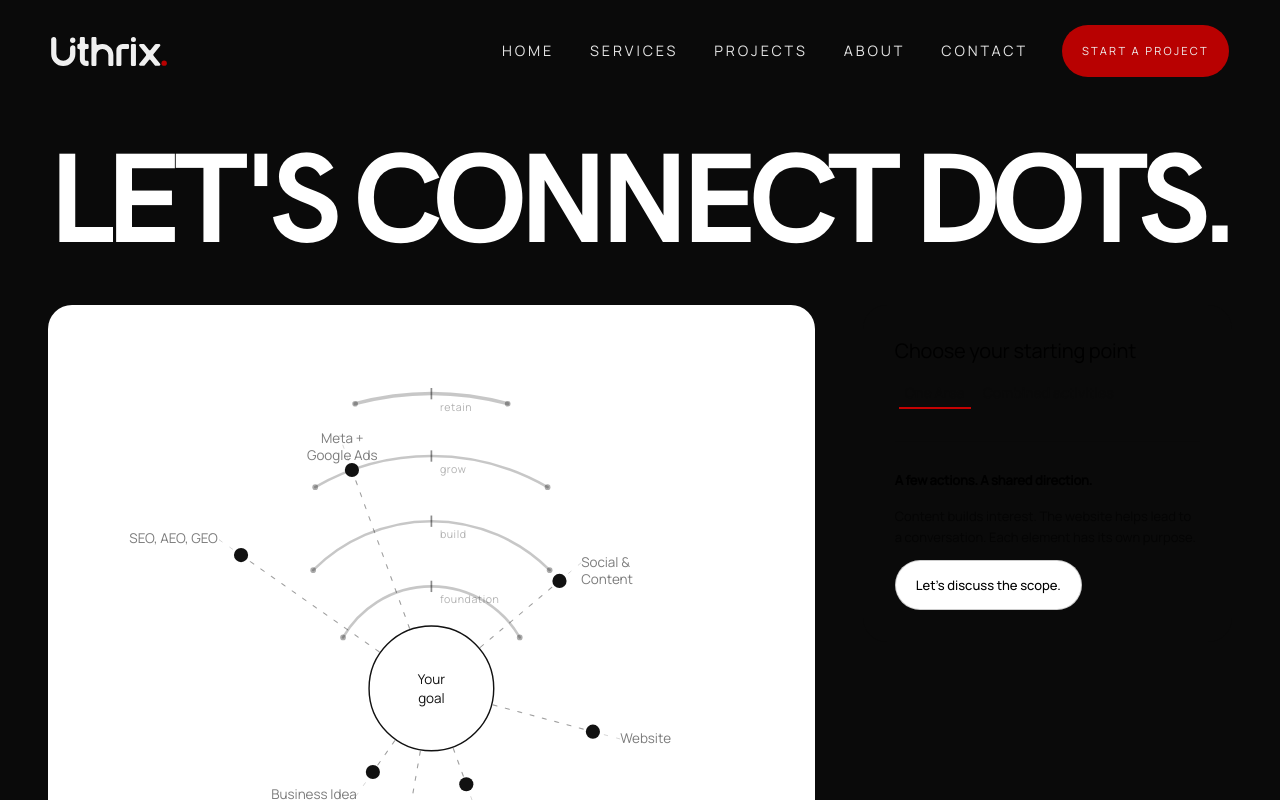
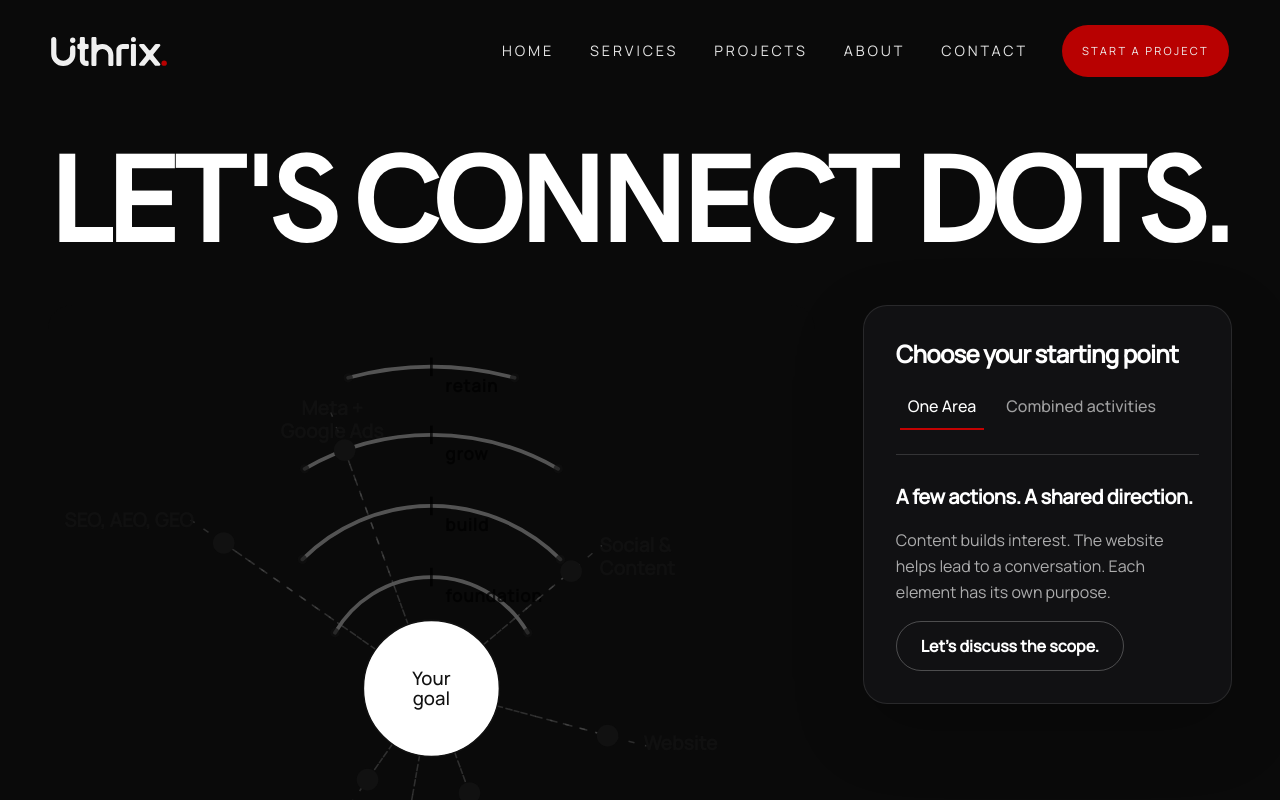
Before and after one commit to Uthrix-Digital/uthrix-digital, a Next.js app: page /ConnetMainDots in a window 1280 px wide. Shown: the top 800 px of the page. Built offline with nearby package versions, Linux system fonts and the light colour scheme.

Commit message:
refactor: update styling and improve layout in GrowthPathMap and RadarMap components

```diff
--- a/src/components/shared/(GrowthPathMap)/GrowthPathMap.tsx
+++ b/src/components/shared/(GrowthPathMap)/GrowthPathMap.tsx
@@ -61,8 +61,8 @@ export function GrowthPathMap() {
   return (
     <div className="mt-12 grid grid-cols-1 items-start gap-8 lg:grid-cols-[minmax(0,1.35fr)_minmax(20rem,0.65fr)] lg:gap-12">
       <section
-        aria-label="Growth path radar"
-        className="min-w-0 rounded-3xl bg-white p-4 sm:p-8"
+        aria-label="Growth path signal map"
+        className="rounded-2xl bg-foreground"
       >
         <RadarMap
           mask={mask}
@@ -72,12 +72,12 @@ export function GrowthPathMap() {
         />
       </section>
 
-      <aside className="min-w-0 rounded-3xl bg-foreground p-6 text-black sm:p-8 lg:sticky lg:top-8">
-        <p className="type-h6 tracking-[-0.01em]">
+      <aside className="min-w-0 rounded-3xl border border-white/10 bg-[#111113] p-6 text-white shadow-[0_24px_70px_rgba(0,0,0,0.22)] sm:p-8 lg:sticky lg:top-8">
+        <p className="text-xl font-semibold tracking-[-0.03em] sm:text-2xl">
           Choose your starting point
         </p>
 
-        <div className="mt-3">
+        <div className="mt-5">
           <Tabs
             value={mode}
             onValueChange={(value) => {
@@ -86,9 +86,19 @@ export function GrowthPathMap() {
               }
             }}
           >
-            <TabsList variant="line">
-              <TabsTrigger value="single">One Area</TabsTrigger>
-              <TabsTrigger value="combined">Combined activities</TabsTrigger>
+            <TabsList variant="line" className="gap-3">
+              <TabsTrigger
+                value="single"
+                className="h-10 px-2 text-base text-white/60 hover:text-white data-active:text-white"
+              >
+                One Area
+              </TabsTrigger>
+              <TabsTrigger
+                value="combined"
+                className="h-10 px-2 text-base text-white/60 hover:text-white data-active:text-white"
+              >
+                Combined activities
+              </TabsTrigger>
             </TabsList>
           </Tabs>
         </div>
@@ -106,7 +116,7 @@ export function GrowthPathMap() {
                   key={nudge.addBit}
                   type="button"
                   onClick={() => handleNudgeAdd(nudge.addBit)}
-                  className="flex items-center gap-1.5 rounded-full border border-red-200 bg-red-50 px-3 py-1.5 text-[11.5px] text-red-700 transition-colors hover:border-red-400 hover:bg-red-100 hover:text-red-900"
+                  className="flex items-center gap-1.5 rounded-full border border-[#c1121f]/50 bg-[#c1121f]/10 px-4 py-2 text-sm text-red-200 transition-colors hover:border-[#c1121f] hover:bg-[#c1121f]/20 hover:text-white"
                 >
                   <span className="text-brand">↗</span>
                   {nudge.addLabel}
@@ -122,21 +132,21 @@ export function GrowthPathMap() {
             animate={{ opacity: 1, y: 0 }}
             className="mt-5 flex items-center gap-2"
           >
-            <span className="text-xs text-black/45">
+            <span className="text-sm text-white/60">
               {selectedCount} selected
             </span>
-            <span className="text-black/20">·</span>
+            <span className="text-white/30">·</span>
             <button
               type="button"
               onClick={() => setMask(0)}
-              className="text-xs text-black/40 underline underline-offset-2 transition-colors hover:text-black"
+              className="text-sm text-white/60 underline underline-offset-2 transition-colors hover:text-white"
             >
               Clear
             </button>
           </motion.div>
         )}
 
-        <div className="mt-8 border-t border-black/10 pt-6">
+        <div className="mt-8 border-t border-white/15 pt-7">
           <AnimatePresence mode="wait">
             {resolved ? (
               <motion.div
@@ -145,9 +155,9 @@ export function GrowthPathMap() {
                 animate={{ opacity: 1, y: 0 }}
                 exit={{ opacity: 0, y: -6 }}
                 transition={{ duration: 0.3, ease: EASE }}
-                className="flex flex-col gap-3"
+                className="flex flex-col gap-4"
               >
-                <p className="text-[13px] font-semibold leading-snug tracking-[-0.01em]">
+                <p className="text-xl font-semibold leading-snug tracking-[-0.02em]">
                   {resolved.panelHeadline}
                 </p>
 
@@ -155,7 +165,7 @@ export function GrowthPathMap() {
                   {resolved.selectedNodes.map((node) => (
                     <span
                       key={node.bit}
-                      className="rounded-full bg-black/5 px-2.5 py-0.5 text-[11px] text-black/55"
+                      className="rounded-full bg-white/10 px-3 py-1 text-sm text-white/75"
                     >
                       {node.label}
                     </span>
@@ -163,7 +173,7 @@ export function GrowthPathMap() {
                 </div>
 
                 {resolved.selectedNodes.length === 1 && (
-                  <p className="text-[12.5px] leading-relaxed text-black/55">
+                  <p className="text-base leading-relaxed text-white/65">
                     {resolved.selectedNodes[0].summary}
                   </p>
                 )}
@@ -175,7 +185,7 @@ export function GrowthPathMap() {
                   )}
                   target="_blank"
                   rel="noopener noreferrer"
-                  className="mt-1 inline-flex w-fit items-center gap-2 rounded-full bg-black px-5 py-2.5 text-[13px] font-medium text-white transition-colors hover:bg-[#c1121f]"
+                  className="mt-1 inline-flex w-fit items-center gap-2 rounded-full bg-white px-6 py-3 text-base font-semibold text-black transition-colors hover:bg-[#c1121f] hover:text-white"
                 >
                   Start with this path
                   <span aria-hidden="true">→</span>
@@ -188,12 +198,12 @@ export function GrowthPathMap() {
                 animate={{ opacity: 1 }}
                 exit={{ opacity: 0 }}
                 transition={{ duration: 0.3 }}
-                className="flex flex-col gap-3"
+                className="flex flex-col gap-4"
               >
-                <p className="text-[13px] font-semibold tracking-[-0.01em]">
+                <p className="text-xl font-semibold tracking-[-0.02em]">
                   A few actions. A shared direction.
                 </p>
-                <p className="text-[13px] leading-relaxed text-black/60">
+                <p className="text-base leading-relaxed text-white/65">
                   Content builds interest. The website helps lead to a
                   conversation. Each element has its own purpose.
                 </p>
@@ -201,7 +211,7 @@ export function GrowthPathMap() {
                   href={`https://wa.me/${WA_NUMBER}?text=${encodeURIComponent("Hi! I'd like to discuss the scope of a project.")}`}
                   target="_blank"
                   rel="noopener noreferrer"
-                  className="inline-flex w-fit items-center justify-center rounded-full border border-black/20 bg-white px-5 py-2.5 text-[13px] font-medium text-black transition-colors hover:border-black hover:bg-black hover:text-white"
+                  className="inline-flex w-fit items-center justify-center rounded-full border border-white/25 px-6 py-3 text-base font-semibold text-white transition-colors hover:border-white hover:bg-white hover:text-black"
                 >
                   Let&apos;s discuss the scope.
                 </a>
--- a/src/components/shared/(GrowthPathMap)/RadarMap.tsx
+++ b/src/components/shared/(GrowthPathMap)/RadarMap.tsx
@@ -1,6 +1,6 @@
 "use client";
 
-import { motion, useMotionValue, useTransform, animate } from "framer-motion";
+import { animate, motion, useMotionValue } from "framer-motion";
 import { useMemo, useState, useEffect } from "react";
 import { NODES, RING_RADII } from "./data/nodes";
 import type { Phase } from "./types";
@@ -66,7 +66,7 @@ interface LabelLayout {
     | "inherit";
 }
 
-const LABEL_EXTRA = 20; // extra distance from node dot to label anchor
+const LABEL_EXTRA = 24;
 
 const PHASE_ARCS = {
   foundation: { start: 300, end: 60 },
@@ -153,13 +153,6 @@ export function RadarMap({
     return () => controls.stop();
   }, [mask]); // eslint-disable-line react-hooks/exhaustive-deps
 
-  // SVG rotate(angle, cx, cy) — built-in 3-argument form rotates precisely
-  // around (CX, CY) in SVG coordinate space. No CSS transform-origin needed.
-  const sweepSvgTransform = useTransform(
-    sweepDeg,
-    (d) => `rotate(${d}, ${CX}, ${CY})`,
-  );
-
   return (
     <div className="relative w-full">
       <svg
@@ -186,10 +179,11 @@ export function RadarMap({
               key={phase}
               d={arcPath(arc.start, arc.end, r)}
               fill="none"
-              stroke="black"
-              strokeWidth={phase === "retain" ? 2.4 : 1.8}
+              stroke={activePhases.includes(phase) ? "#c1121f" : "#7c7c7c"}
+              strokeWidth={activePhases.includes(phase) ? 3.2 : 2.4}
               strokeLinecap="round"
-              opacity={0.22}
+              opacity={activePhases.includes(phase) ? 0.9 : 0.65}
+              style={{ transition: "stroke 0.3s, opacity 0.3s" }}
             />
           );
         })}
@@ -207,16 +201,16 @@ export function RadarMap({
               <circle
                 cx={f(start.x)}
                 cy={f(start.y)}
-                r={isActive ? 3 : 2}
+                r={isActive ? 4 : 3}
                 fill={isActive ? "#c1121f" : "#111111"}
-                opacity={isActive ? 0.85 : 0.35}
+                opacity={isActive ? 1 : 0.65}
               />
               <circle
                 cx={f(end.x)}
                 cy={f(end.y)}
-                r={isActive ? 3 : 2}
+                r={isActive ? 4 : 3}
                 fill={isActive ? "#c1121f" : "#111111"}
-                opacity={isActive ? 0.85 : 0.35}
+                opacity={isActive ? 1 : 0.65}
               />
             </g>
           );
@@ -233,24 +227,25 @@ export function RadarMap({
               {/* Small vertical tick straddling the ring/axis intersection */}
               <line
                 x1={CX}
-                y1={ringTopY - 4}
+                y1={ringTopY - 6}
                 x2={CX}
-                y2={ringTopY + 4}
+                y2={ringTopY + 6}
                 stroke={isActive ? "#c1121f" : "black"}
-                strokeWidth={1.2}
-                opacity={isActive ? 0.75 : 0.45}
+                strokeWidth={1.8}
+                opacity={isActive ? 0.95 : 0.7}
                 style={{ transition: "stroke 0.3s, opacity 0.3s" }}
               />
               {/* Label just below the ring top, to the right of the axis */}
               <text
-                x={CX + 6}
-                y={ringTopY + 10}
-                fontSize={7.5}
+                x={CX + 9}
+                y={ringTopY + 13}
+                fontSize={11}
                 fontFamily="inherit"
-                letterSpacing={0.4}
+                fontWeight={600}
+                letterSpacing={0.6}
                 dominantBaseline="middle"
                 fill={isActive ? "#c1121f" : "black"}
-                opacity={isActive ? 0.85 : 0.3}
+                opacity={isActive ? 1 : 0.72}
                 style={{ transition: "fill 0.3s, opacity 0.3s" }}
               >
                 {phase}
@@ -272,10 +267,10 @@ export function RadarMap({
               y1={CY}
               x2={f(outer.x)}
               y2={f(outer.y)}
-              stroke="black"
-              strokeWidth={0.7}
-              strokeDasharray="3 6"
-              opacity={isDimmed ? 0.04 : 0.16}
+              stroke="#6b6b6b"
+              strokeWidth={1}
+              strokeDasharray="4 7"
+              opacity={isDimmed ? 0.12 : 0.36}
               style={{ transition: "opacity 0.25s" }}
             />
           );
@@ -288,7 +283,7 @@ export function RadarMap({
             <motion.path
               key={`beam-${node.bit}`}
               d={beamPath(node.angle, node.ringR)}
-              fill="rgba(193,18,31,0.11)"
+              fill="rgba(193,18,31,0.18)"
               initial={{ opacity: 0, scale: 0.9 }}
               animate={{ opacity: 1, scale: 1 }}
               exit={{ opacity: 0 }}
@@ -309,11 +304,11 @@ export function RadarMap({
               y1={CY}
               x2={f(pos.x)}
               y2={f(pos.y)}
-              stroke="#111111"
-              strokeWidth={0.8}
-              strokeDasharray="3 6"
+              stroke="#555555"
+              strokeWidth={1}
+              strokeDasharray="4 6"
               strokeLinecap="round"
-              opacity={0.28}
+              opacity={0.5}
               style={{ transition: "opacity 0.25s" }}
             />
           );
@@ -342,10 +337,10 @@ export function RadarMap({
                 <motion.circle
                   cx={f(pos.x)}
                   cy={f(pos.y)}
-                  r={12}
+                  r={16}
                   fill="none"
                   stroke="#c1121f"
-                  strokeWidth={1.2}
+                  strokeWidth={1.8}
                   initial={{ scale: 0.5, opacity: 0 }}
                   animate={{ scale: 1, opacity: 0.38 }}
                   transition={{ duration: 0.22 }}
@@ -358,7 +353,7 @@ export function RadarMap({
                 cy={f(pos.y)}
                 initial={false}
                 animate={{
-                  r: isSelected ? 6.5 : 5,
+                  r: isSelected ? 9 : 7,
                   fill: isSelected ? "#c1121f" : "#111111",
                   opacity: isDimmed ? 0.2 : 1,
                 }}
@@ -371,17 +366,18 @@ export function RadarMap({
                 y={ll.y}
                 textAnchor={ll.textAnchor}
                 dominantBaseline={ll.dominantBaseline}
-                fontSize={9.5}
+                fontSize={12.5}
+                fontWeight={isSelected ? 700 : 600}
                 fontFamily="inherit"
                 fill={isSelected ? "#c1121f" : "#111"}
-                opacity={isDimmed ? 0.16 : isSelected ? 0.9 : 0.55}
+                opacity={isDimmed ? 0.38 : isSelected ? 1 : 0.9}
                 style={{
                   pointerEvents: "none",
                   transition: "fill 0.25s, opacity 0.25s",
                 }}
               >
                 {node.svgLabel.map((line, i) => (
-                  <tspan key={i} x={ll.x} dy={i === 0 ? 0 : 12}>
+                  <tspan key={i} x={ll.x} dy={i === 0 ? 0 : 15}>
                     {line}
                   </tspan>
                 ))}
@@ -422,8 +418,8 @@ export function RadarMap({
                 y={y}
                 textAnchor="middle"
                 dominantBaseline="central"
-                fontSize={9.5}
-                fontWeight={mask > 0 ? 600 : 400}
+                fontSize={12}
+                fontWeight={mask > 0 ? 700 : 500}
                 fontFamily="inherit"
                 fill={mask > 0 ? "#c1121f" : "#111"}
                 style={{ pointerEvents: "none", transition: "fill 0.3s" }}
```
